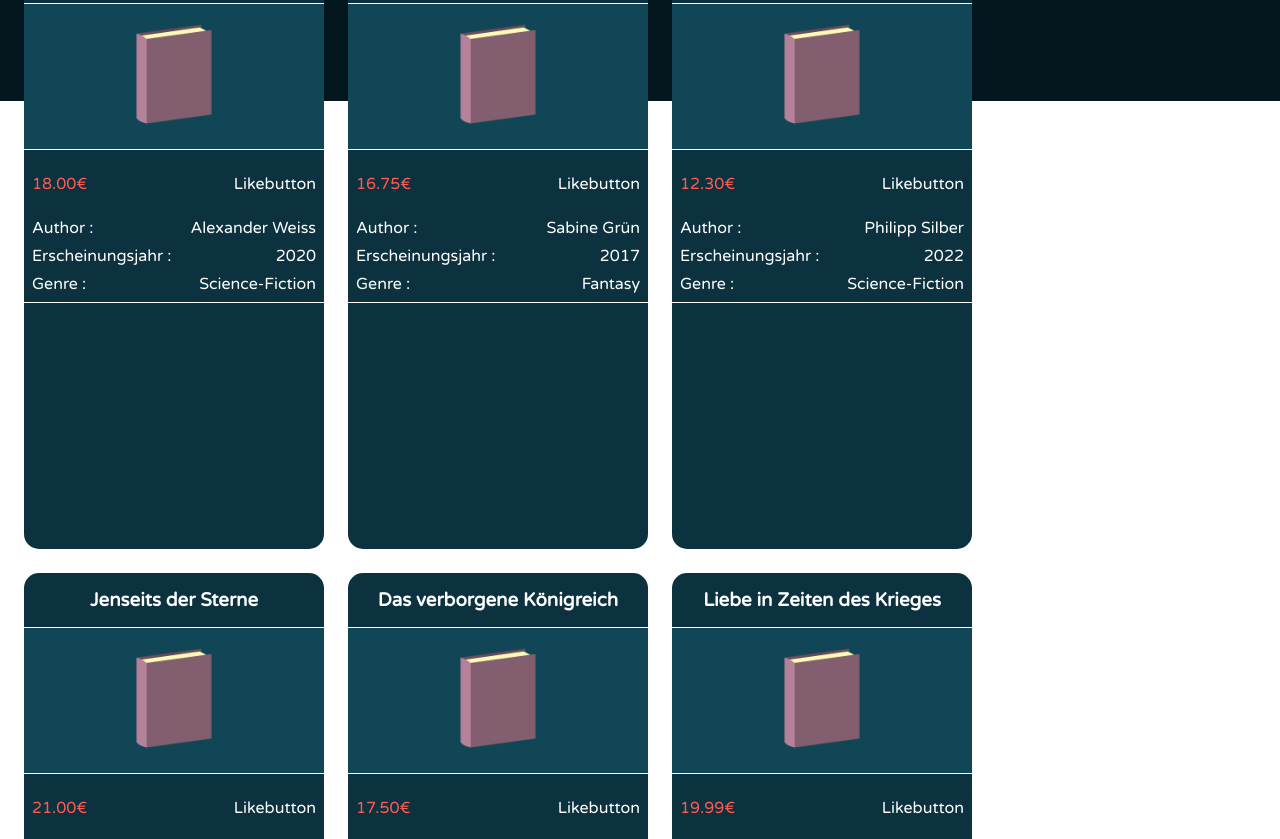
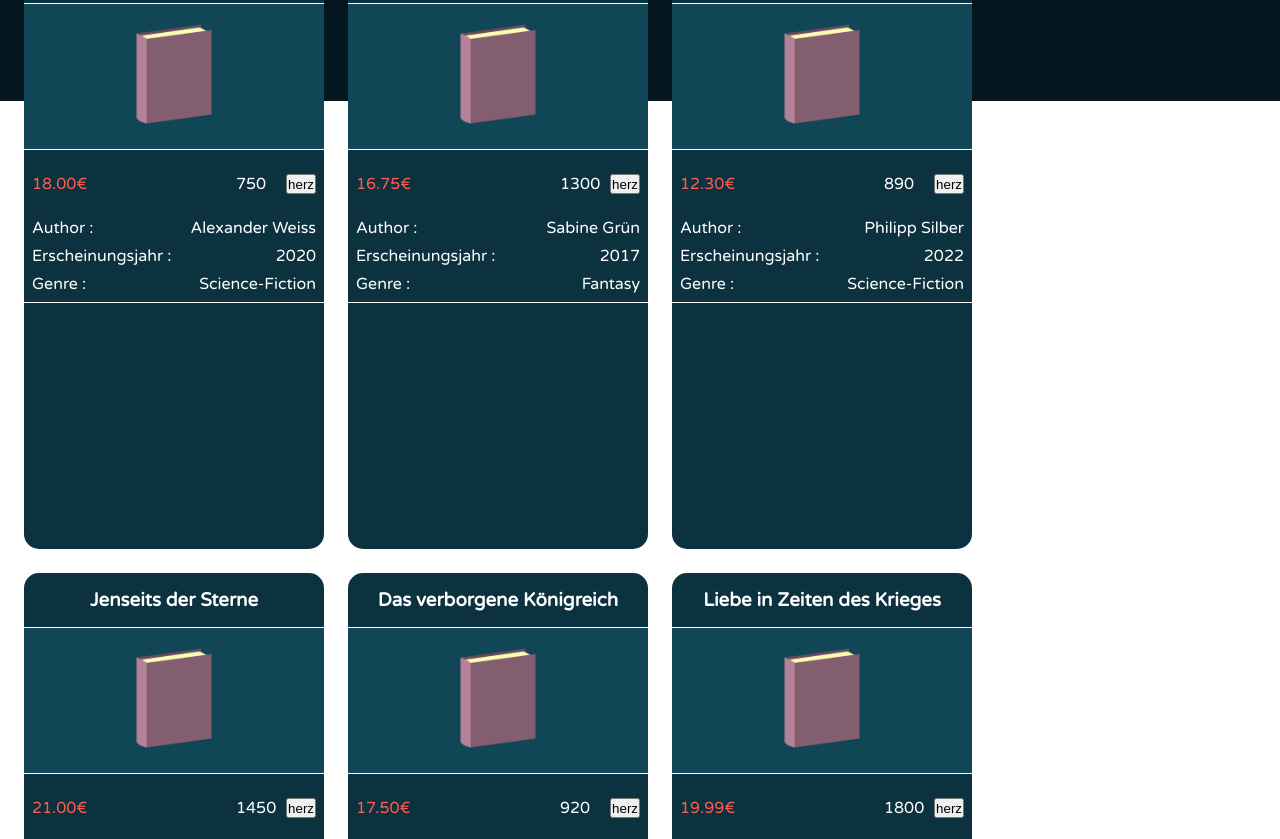
Before and after one commit to Ch1charito/Bookstore, a plain HTML site: page index.html in a window 1280 px wide. Shown: the part 819-1658 px from the top of the page. Drawn offline with Linux system fonts and the light colour scheme.

Commit message:
added render likes function

```diff
--- a/script.js
+++ b/script.js
@@ -186,6 +186,7 @@ let books = [
     renderBookAuthor(i);
     renderBookPbYear(i);
     renderBookGenre(i);
+    renderBookLikes(i);
     }
   }
 
@@ -197,7 +198,7 @@ let books = [
                 <div class="img-section"><img src="./img/buch.png" alt="Buch"></div>
                 <div class="price-like-section">
                   <div id="book-price-${index}" class="price">Preis</div>
-                  <div>Likebutton</div>
+                  <div class="like-button"><div id="book-likes-${index}">Likes</div><button>herz</button></div>
                 </div>
                 <div class="apg-section">
                   <div class="author-genre-section"><p>Author :</p><div id="book-author-${index}" >name</div></div>
@@ -241,3 +242,10 @@ let books = [
     let bookGenreRef = document.getElementById(`book-genre-${index}`);     // auch das selbe
     bookGenreRef.innerHTML = books[index].genre;
   }
+
+  // ich brauche eine function die die likes rendert
+  function renderBookLikes(index) {
+    let bookLikesRef = document.getElementById(`book-likes-${index}`);
+    bookLikesRef.innerHTML = books[index].likes;
+
+  }
--- a/style.css
+++ b/style.css
@@ -97,7 +97,13 @@
             margin-right: 8px;
             margin-top: 24px;
             margin-bottom: 24px;
+            .like-button{
+                display: flex;
+                justify-content: space-between;
+                width: 80px;
+            }
         }
+
         .apg-section{
             border-bottom: 1px solid;
 
```
